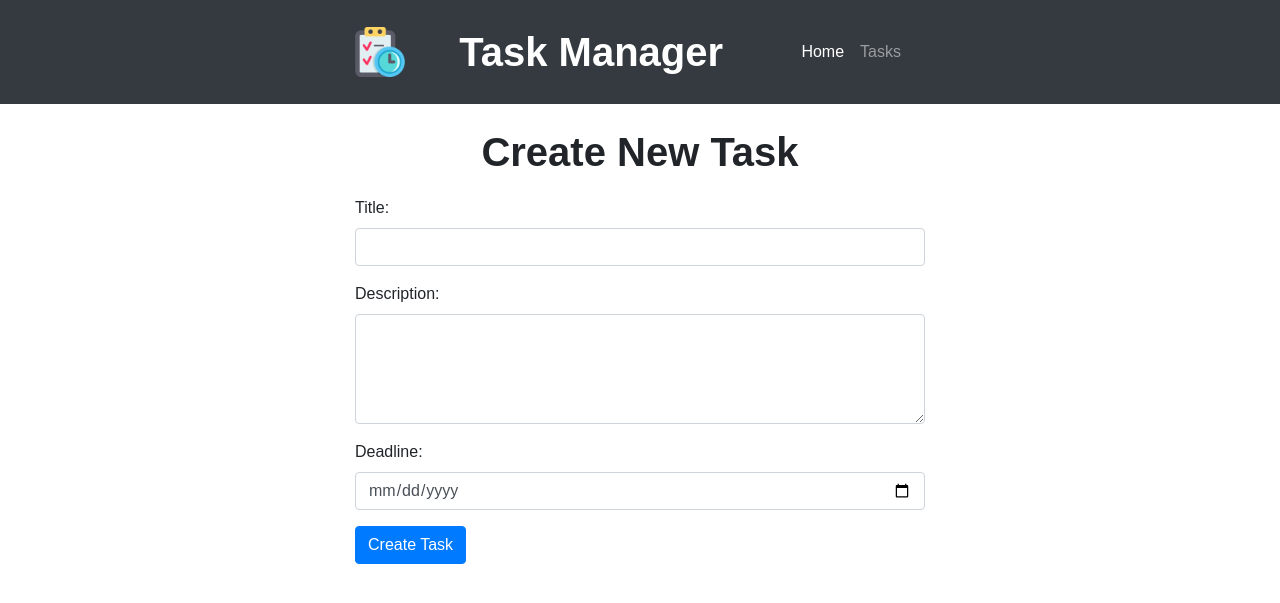
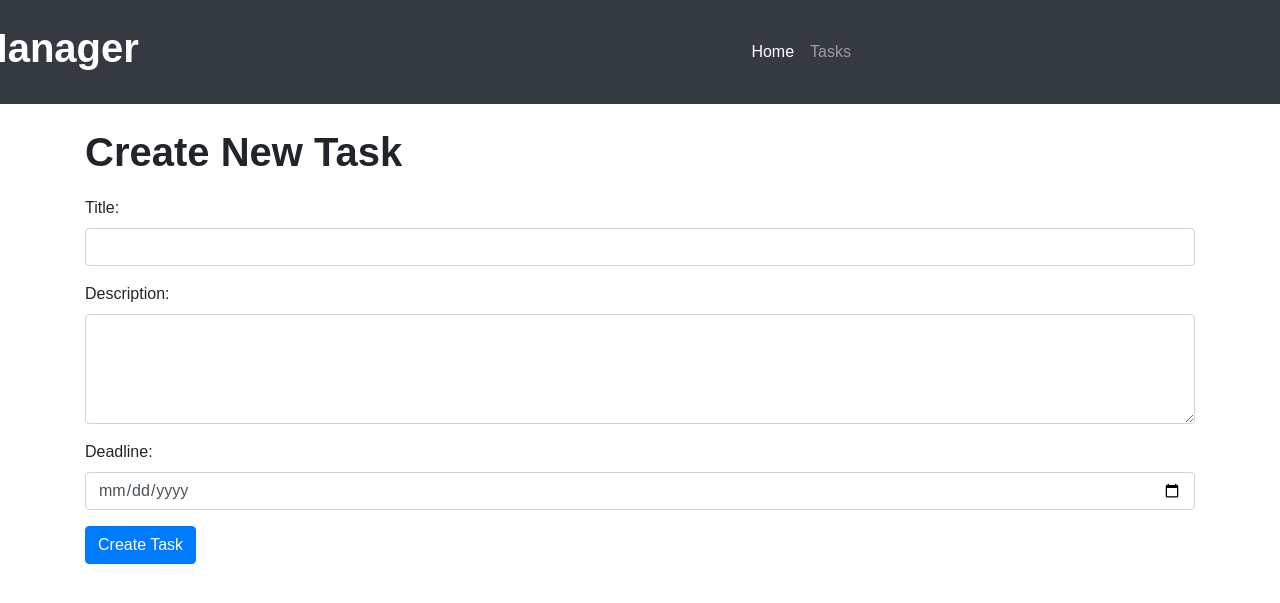
Before and after one commit to nalamsri90/ProgrammingForInformationSystems, a Flask app: page /create-task in a window 1280 px wide. Shown: the top 603 px of the page. Run offline with Flask 3, Linux system fonts and the light colour scheme; some libraries are stand-ins or nearby versions.

Commit message:
fixed header alignment issue
fixed header alignment issue

```diff
--- a/static/styles.css
+++ b/static/styles.css
@@ -36,12 +36,11 @@ a:hover {
 }
 
 .container {
-    max-width: 600px;
     margin: auto;
 }
 
 h1 {
-    text-align: center;
+    text-align: left;
 }
 
 form {
@@ -73,3 +72,8 @@ button {
 #showFormBtn {
     margin-top: 20px;
 }
+
+.row{
+    margin-left: -305px!important;
+    margin-right: 305px!important;
+}
--- a/templates/header.html
+++ b/templates/header.html
@@ -11,9 +11,9 @@
     </head>
 
     <body>
-        <header class="bg-dark text-white text-center py-4">
+        <header class="bg-dark text-white  py-4">
             <div class="container">
-                <div class="row align-items-center">
+                <div class="row">
                     <div class="col-auto">
                         <img src="{{ url_for('static', filename='clipboard.png') }}" alt="Site Logo" height="50">
                     </div>
@@ -35,6 +35,7 @@
                         </nav>
                     </div>
                 </div>
+
             </div>
         </header>
         {% block content %}{% endblock %}
```
